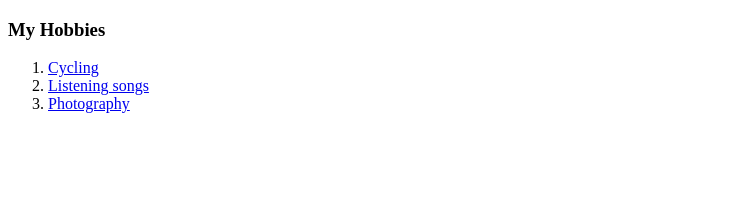
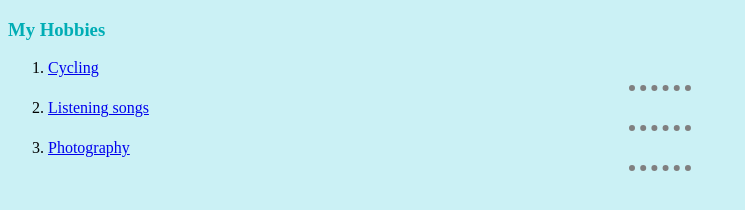
Before and after one commit to Xribble/My-first-website, a plain HTML site: page Hobbies.html in a window 1280 px wide. Shown: the whole page, without its empty margins (0-745 px from the left). Drawn offline with Linux system fonts and the light colour scheme; files whose address does not match are found by name.

Commit message:
Update Hobbies.html

```diff
--- a/Hobbies.html
+++ b/Hobbies.html
@@ -4,14 +4,14 @@
 <head>
   <meta charset="utf-8">
   <title>My Hobbies</title>
+  <link rel="stylesheet" href="D:\Web Dev\HTML Personal site\CSS\style.css">
 </head>
 
 <body>
   <h3>My Hobbies</h3>
   <ol>
-    <li><a href="https://en.wikipedia.org/wiki/Cycling">Cycling</a></li>
-    <li><a href="https://music.youtube.com/">Listening songs</a></li>
-    <li><a href="https://photographylife.com/what-is-photography">Photography</a></li>
+    <li><a href="https://en.wikipedia.org/wiki/Cycling">Cycling</a></li><hr>
+    <li><a href="https://music.youtube.com/">Listening songs</a></li><hr>
+    <li><a href="https://photographylife.com/what-is-photography">Photography</a></li><hr>
   </ol>
-
 </html>
```
